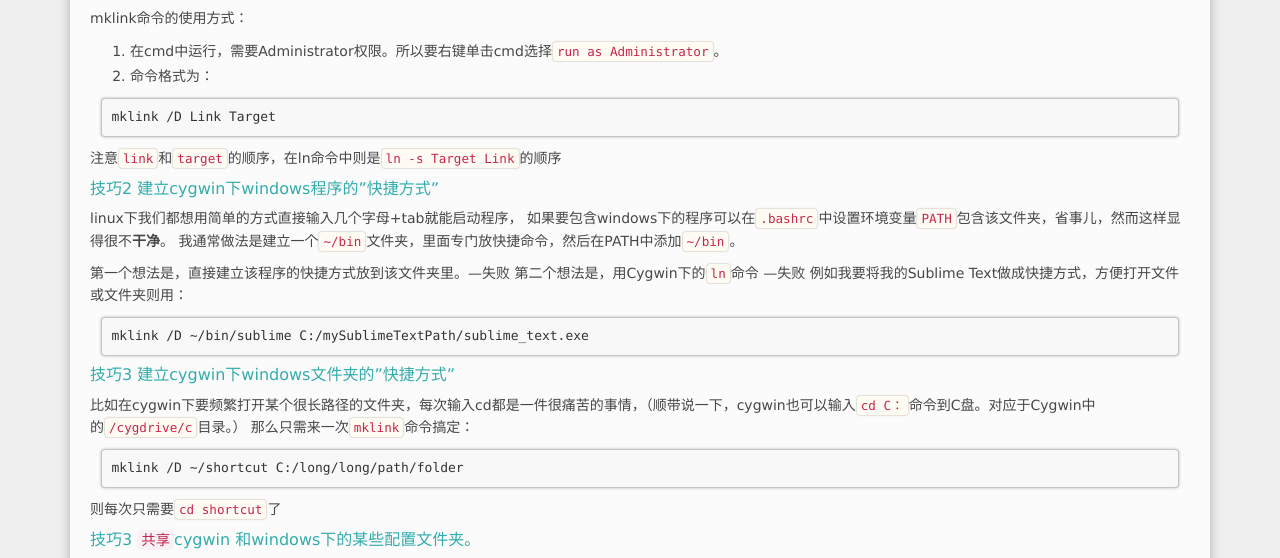
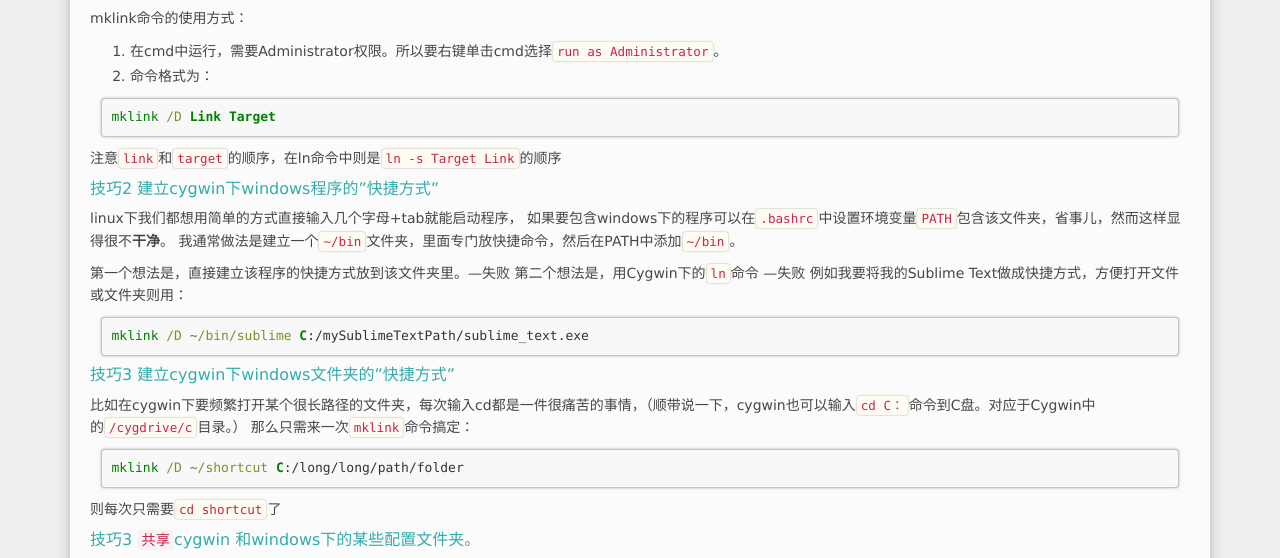
Before and after one commit to SenZhangAI/senzhangai.github.com, a Jekyll site: the page built from _posts/2015-04-24-mklink-for-better-cygwin-in-windows-system.md, in a window 1280 px wide. Shown: the part 660-1218 px from the top of the page. Built offline with Jekyll 4.4.1, drawn with Linux system fonts in a browser that asks for light colours; Markdown is read by kramdown in place of the engine named in the settings; comment, search, counter and statistics services are not loaded.

Commit message:
no message

```diff
--- a/_posts/2015-04-24-mklink-for-better-cygwin-in-windows-system.md
+++ b/_posts/2015-04-24-mklink-for-better-cygwin-in-windows-system.md
@@ -43,7 +43,7 @@ explorer.exe target
 mklink命令的使用方式：
 1. 在cmd中运行，需要Administrator权限。所以要右键单击cmd选择`run as Administrator`。
 2. 命令格式为：
-{% highlight cmd %}
+{% highlight bat %}
 mklink /D Link Target
 {% endhighlight %}
 注意`link`和`target`的顺序，在ln命令中则是`ln -s Target Link`的顺序
@@ -58,7 +58,7 @@ linux下我们都想用简单的方式直接输入几个字母+tab就能启动
 第二个想法是，用Cygwin下的`ln`命令 ---失败
 例如我要将我的Sublime Text做成快捷方式，方便打开文件或文件夹则用：
 
-{% highlight cmd %}
+{% highlight bat %}
 mklink /D ~/bin/sublime C:/mySublimeTextPath/sublime_text.exe
 {% endhighlight %}
 
@@ -67,7 +67,7 @@ mklink /D ~/bin/sublime C:/mySublimeTextPath/sublime_text.exe
 比如在cygwin下要频繁打开某个很长路径的文件夹，每次输入cd都是一件很痛苦的事情，（顺带说一下，cygwin也可以输入`cd C：`命令到C盘。对应于Cygwin中的`/cygdrive/c`目录。）
 那么只需来一次`mklink`命令搞定：
 
-{% highlight cmd %}
+{% highlight bat %}
 mklink /D ~/shortcut C:/long/long/path/folder
 {% endhighlight %}
 
```
